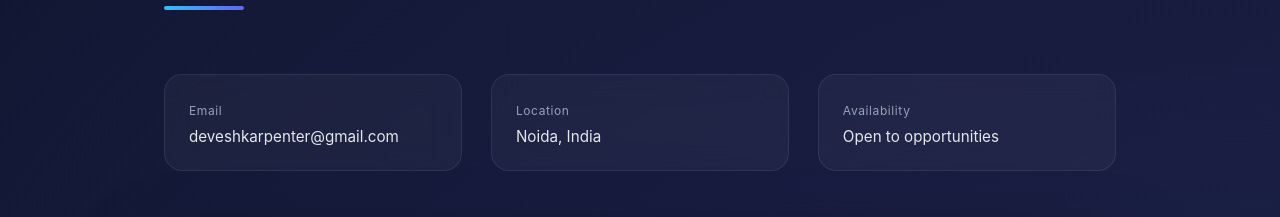
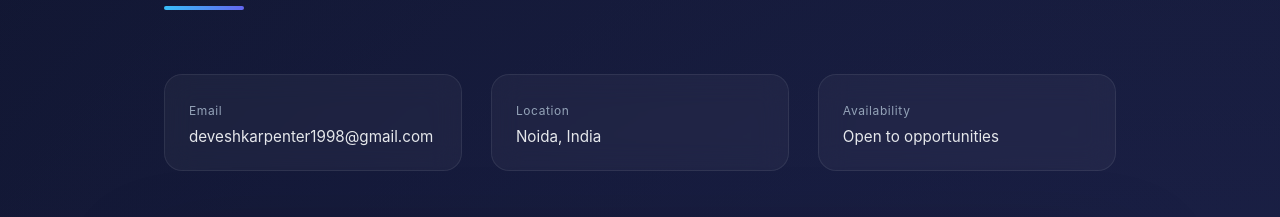
Before and after one commit to Devkarpenter/portfolio, a React (Vite) app: page / in a window 1280 px wide. Shown: the part 6040-6257 px from the top of the page. Built offline with nearby package versions, Linux system fonts and the light colour scheme.

Commit message:
mail_name_curr.

```diff
--- a/src/components/Contact/Contact.jsx
+++ b/src/components/Contact/Contact.jsx
@@ -28,8 +28,8 @@ function Contact() {
           {[
             {
               label: "Email",
-              value: "deveshkarpenter@gmail.com",
-              link: "mailto:deveshkarpenter@gmail.com",
+              value: "deveshkarpenter1998@gmail.com",
+              link: "mailto:deveshkarpenter1998@gmail.com",
             },
             { label: "Location", value: "Noida, India" },
             { label: "Availability", value: "Open to opportunities" },
```
